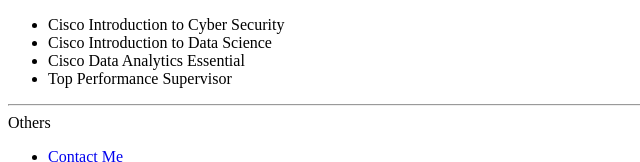
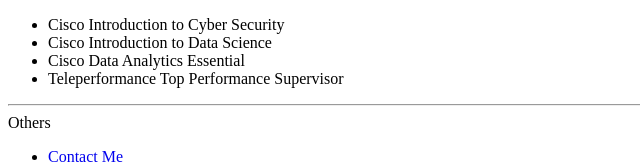
Before and after one commit to Suplado11/My-Resume, a plain HTML site: page index.html in a window 1280 px wide. Shown: the part 1936-2098 px from the top of the page, without its empty margins (0-640 px from the left). Drawn offline with Linux system fonts and the light colour scheme.

Commit message:
Update index.html

```diff
--- a/index.html
+++ b/index.html
@@ -145,7 +145,7 @@
             <li>Cisco Introduction to Cyber Security</li>
             <li>Cisco Introduction to Data Science</li>
             <li>Cisco Data Analytics Essential</li>
-            <li>Top Performance Supervisor</li>
+            <li>Teleperformance Top Performance Supervisor</li>
         </ul>
         </ul>
         <hr />
```
